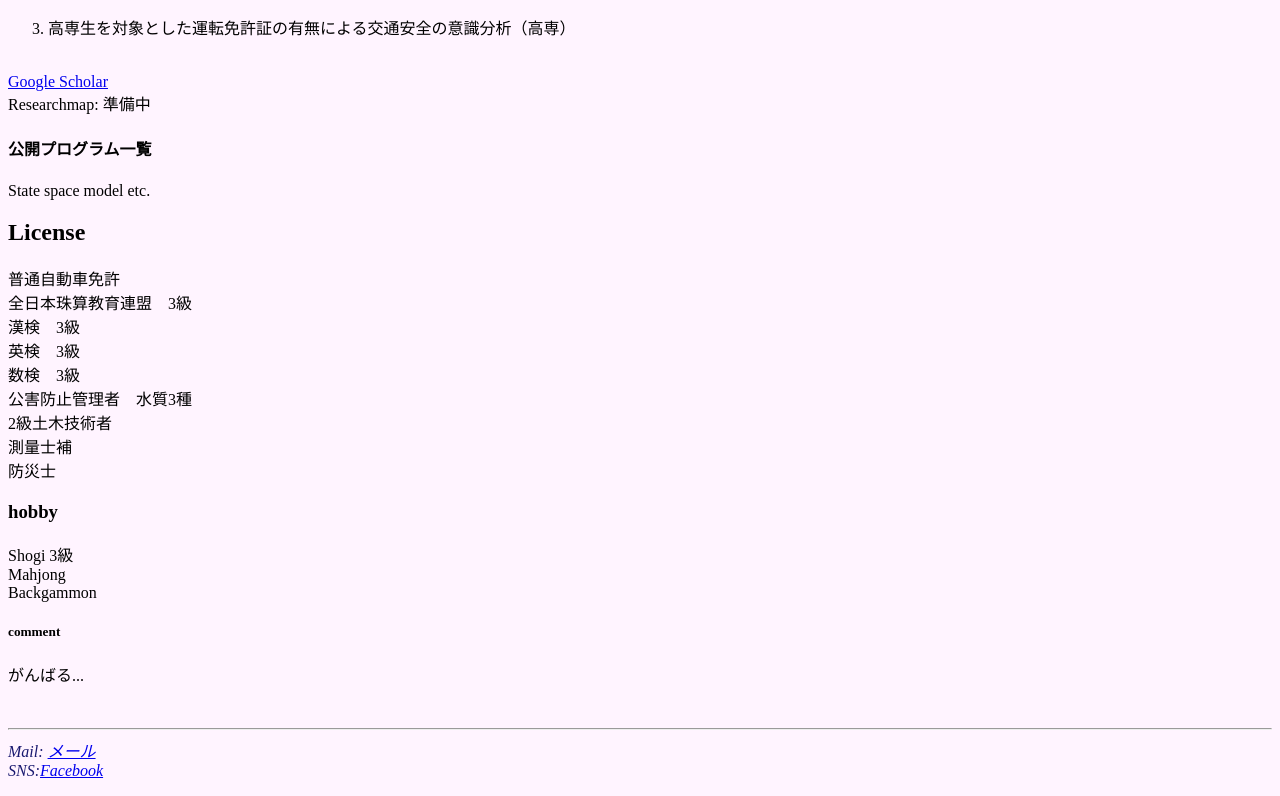
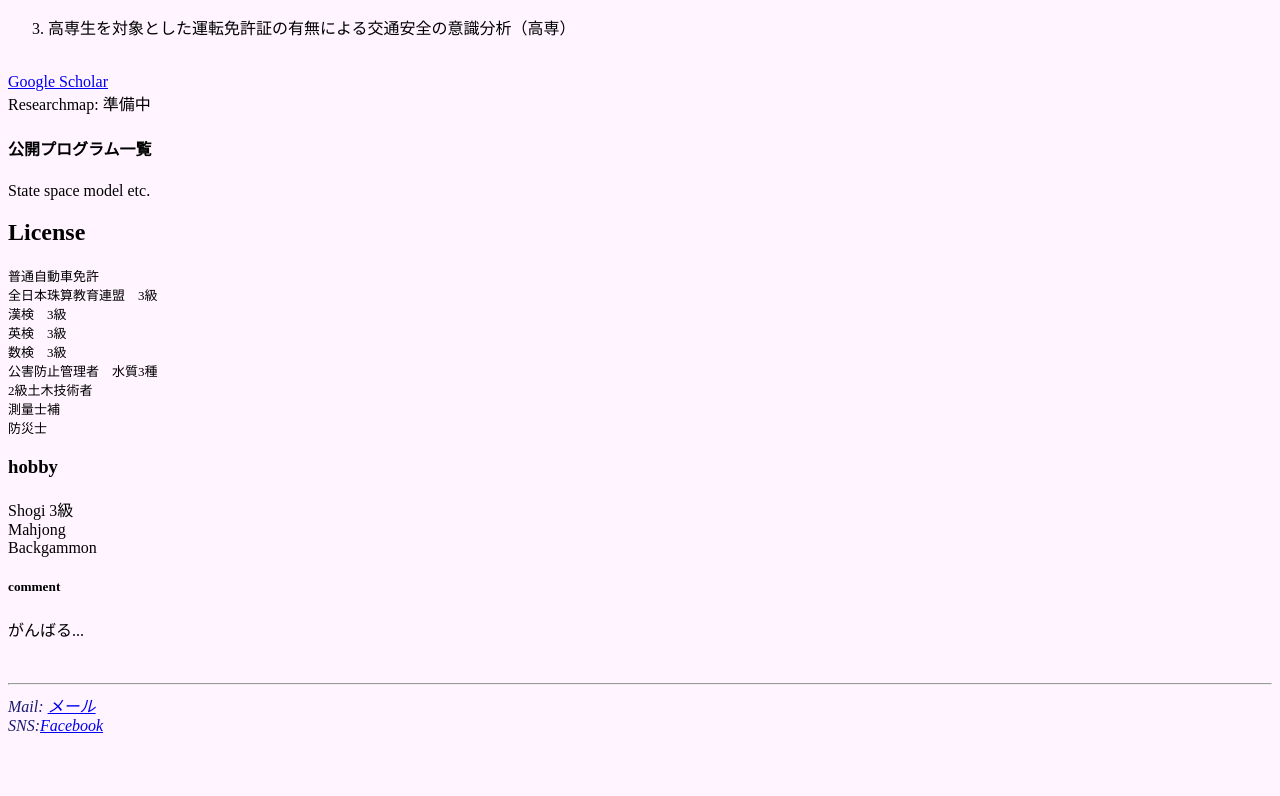
Before and after one commit to Kazuki40/kazuki40.github.io, a plain HTML site: page index.html in a window 1280 px wide. Shown: the part 569-1365 px from the top of the page. After the commit the page ends 1320 px from the top, so only its background shows below. Drawn offline with Linux system fonts and the light colour scheme.

Commit message:
license
ついか

```diff
--- a/class.css
+++ b/class.css
@@ -15,3 +15,7 @@ address{
 #resurch_sub {
 font-size: small;
 }
+
+#license{
+    font-size: small;
+}
--- a/index.html
+++ b/index.html
@@ -43,6 +43,7 @@ Kumamoto University, <b><em>2nd</em></b> year Ph.d. student
     <h4>公開プログラム一覧</h4>State space model etc.<br></p>
 </p>
 <h2> License</h2>
+<p id="license">
 普通自動車免許<br>
 全日本珠算教育連盟　3級<br>
 漢検　3級<br>
@@ -52,6 +53,7 @@ Kumamoto University, <b><em>2nd</em></b> year Ph.d. student
 2級土木技術者<br>
 測量士補<br>
 防災士<br>
+</p>
 
 <h3> hobby</h3>
 <p>
```
